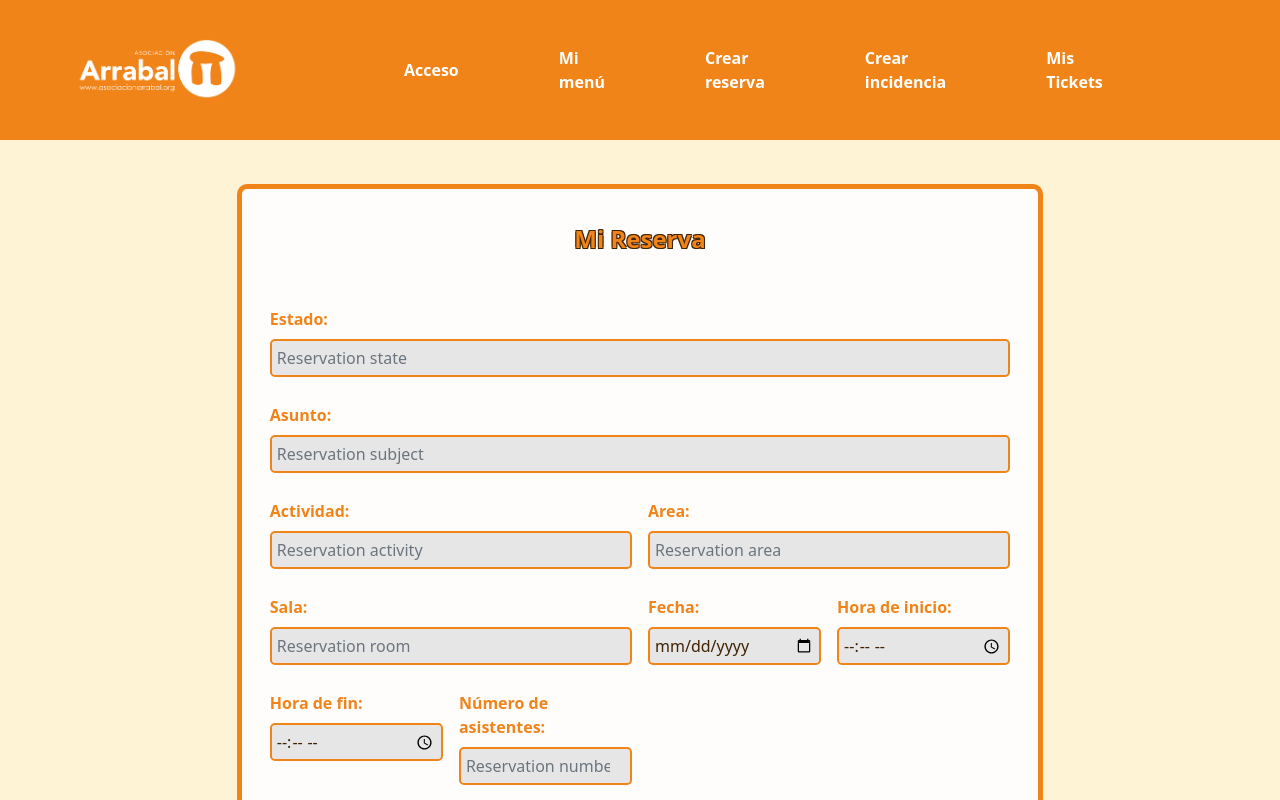
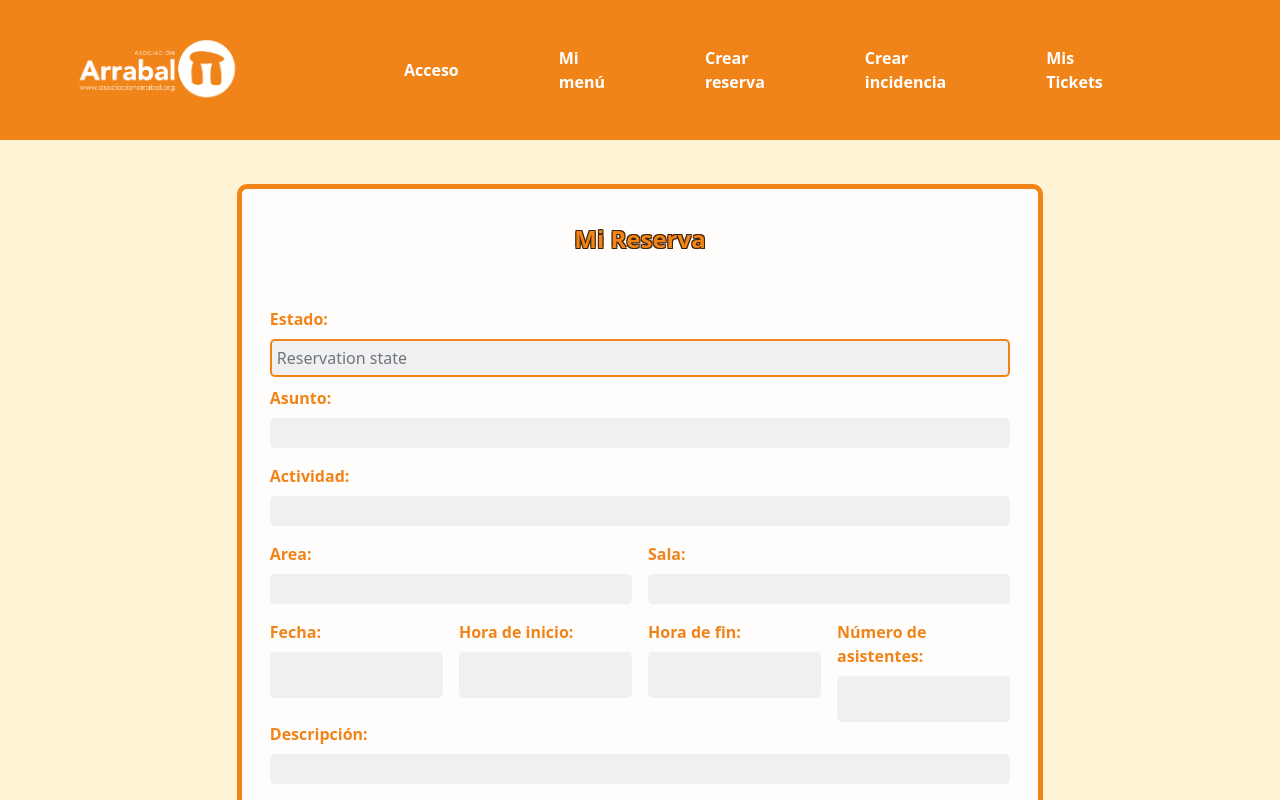
Before and after one commit to CarmenGP/almuticket-front, a Vue app: page /showreservation in a window 1280 px wide. Shown: the top 800 px of the page. Built offline with nearby package versions, Linux system fonts and the light colour scheme; what datatables.net-vue3, pdfmake would draw is missing.

Commit message:
finished showReservation

```diff
--- a/src/components/myComponents/ShowReservation.vue
+++ b/src/components/myComponents/ShowReservation.vue
@@ -12,7 +12,7 @@ export default {
                 date: "",
                 startTime: "",
                 endTime: "",
-                attendees: "",
+                assistantsNumber: "",
                 description: "",
                 comments: "",
             },
@@ -36,41 +36,41 @@ export default {
         <label for="state" class="form-label">Estado:</label>
         <input type="text" class="form-control" id="state" v-model="form.state" placeholder="Reservation state">
     </div>
-    <div class="col-md-12">
+    <div class="staticField1 col-md-12">
         <label for="subject" class="form-label">Asunto:</label>
-        <input type="text" class="form-control" id="subject" v-model="form.subject" placeholder="Reservation subject">
+        <p>{{ form.subject }}</p>
     </div>
-    <div class="col-md-6">
+    <div class="activityField staticField col-md-6">
         <label for="activity" class="form-label">Actividad:</label>
-        <input type="text" class="form-control" id="activity" v-model="form.activity" placeholder="Reservation activity">
+        <p>{{ form.activity }}</p>
     </div>
-    <div class="col-md-6">
+    <div class="staticField col-md-6">
         <label for="area" class="form-label">Area:</label>
-        <input type="text" class="form-control" id="area" v-model="form.area" placeholder="Reservation area">
+        <p>{{ form.area }}</p>
     </div>
-    <div class="col-md-6">
+    <div class="staticField col-md-6">
         <label for="room" class="form-label">Sala:</label>
-        <input type="text" class="form-control" id="room" v-model="form.room" placeholder="Reservation room">
+        <p>{{ form.room }}</p>
     </div>
-    <div class="col-md-3">
+    <div class="staticField col-md-3">
         <label for="date" class="form-label">Fecha:</label>
-        <input type="date" class="form-control" id="date" v-model="form.date" placeholder="Reservation date">
+        <p>{{ form.date }}</p>
     </div>
-    <div class="col-md-3">
+    <div class="staticField col-md-3">
         <label for="start_time" class="form-label">Hora de inicio:</label>
-        <input type="time" class="form-control" id="start_time" v-model="form.start_time" placeholder="Reservation start time">
+        <p>{{ form.start_time }}</p>
     </div>
-    <div class="col-md-3">
+    <div class="staticField col-md-3">
         <label for="end_time" class="form-label">Hora de fin:</label>
-        <input type="time" class="form-control" id="end_time" v-model="form.end_time" placeholder="Reservation end time">
+        <p>{{ form.end_time }}</p>
     </div>
-    <div class="col-md-3">
-        <label for="num_attendees" class="form-label">Número de asistentes:</label>
-        <input type="number" class="form-control" id="num_attendees" v-model="form.num_attendees" placeholder="Reservation number of attendees">
+    <div class="staticField col-md-3">
+        <label for="assistantsNumber" class="form-label">Número de asistentes:</label>
+        <p>{{ form.assistantsNumber }}</p>
     </div>
-    <div class="col-md-12">
+    <div class="staticField col-md-12">
         <label for="description" class="form-label">Descripción:</label>
-        <input type="text" class="form-control" id="description" v-model="form.description" placeholder="Reservation description">
+        <p>{{ form.description }}</p>
     </div>
     <div class="inputForm col-md-12">
         <label for="comments" class="form-label">Comentarios de la persona que administra:</label>
@@ -111,6 +111,27 @@ h1{
 label{
     color:#F08419;
     font-weight: 600;
+}
+
+p{
+    background-color: #F0F0F0;
+    color:#402306;
+    width:100%;
+    height: 70%;
+    border-radius: 5px;
+    margin-bottom: 10px;
+}
+.staticField{
+    margin-bottom: 20px;
+}
+
+.staticField1{
+    margin-bottom: 20px;
+    margin-top:-1px;
+}
+
+.activityField{
+    width: 100%;
 }
 .containerButton {
     display: flex;
@@ -165,7 +186,7 @@ label{
     color: #F5F6F6;
 }
 input[type="text"], select {
-    background-color: #E6E6E6;
+    background-color: #F0F0F0;
     border: 2px solid #F08419;
     color:#402306;
     border-radius: 5px;
@@ -190,7 +211,7 @@ input[type="date"], input[type="time"], input[type="number"], select {
 }
 
 textarea{
-    background-color: #E6E6E6;
+    background-color: #F0F0F0;
     border: 2px solid #F08419;
     color:#402306;
     border-radius: 5px;
```
